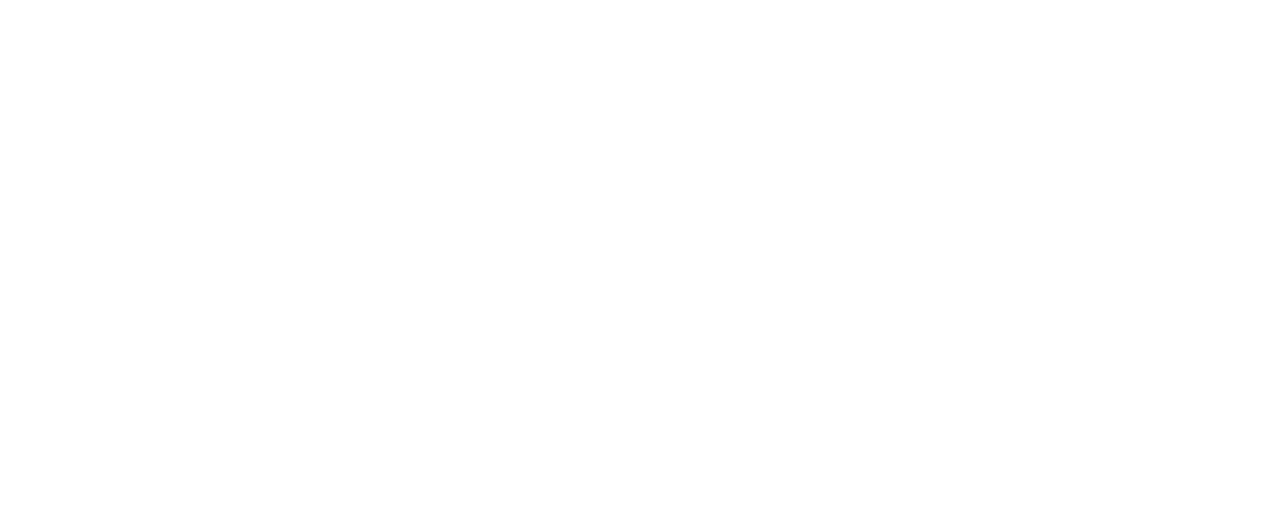
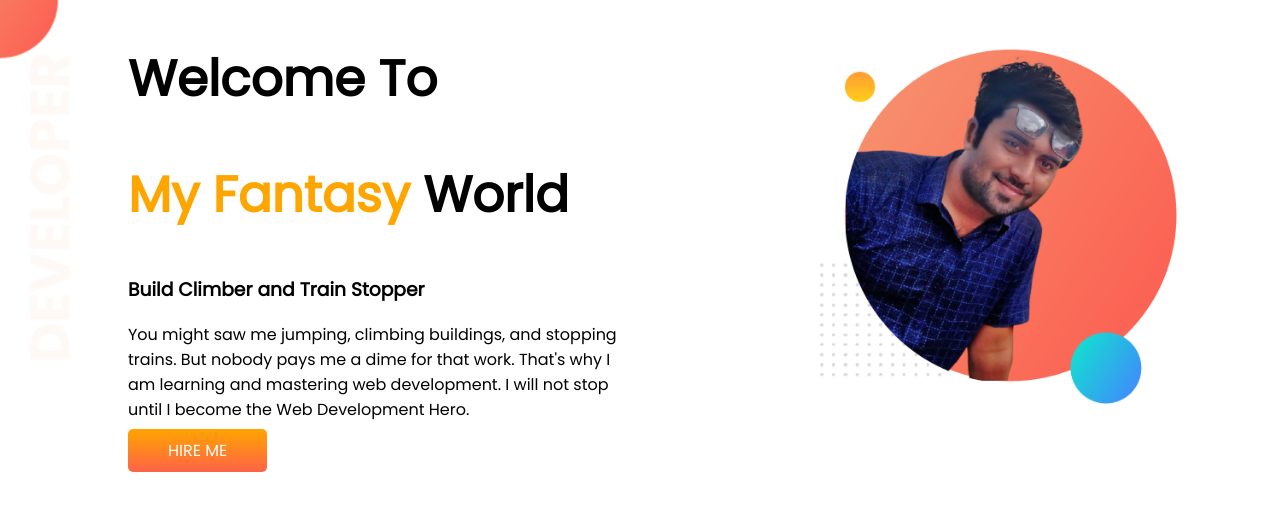
Before and after one commit to Tarik800/devoloper-portfolio, a plain HTML site: page index.html in a window 1280 px wide. Drawn offline with Linux system fonts and the light colour scheme.

Commit message:
top-banner

```diff
--- a/index.html
+++ b/index.html
@@ -5,9 +5,25 @@
     <meta http-equiv="X-UA-Compatible" content="IE=edge">
     <meta name="viewport" content="width=device-width, initial-scale=1.0">
     <title>Tarik Portfolio</title>
+    <link rel="preconnect" href="https://fonts.googleapis.com">
+    <link rel="preconnect" href="https://fonts.gstatic.com" crossorigin>
+    <link href="https://fonts.googleapis.com/css2?family=Merriweather:ital,wght@1,700&family=Poppins&display=swap" rel="stylesheet">
     <link rel="stylesheet" href="style.css">
 </head>
 <body>
+    <section class="top-banner">
+        <div class="half-width">
+            <h1>Welcome To</h1>
+            <h1><span class="orange-color">My Fantasy</span> World</h1>
+            <h3>Build Climber and Train Stopper</h3>
+            <p>You might saw me jumping, climbing buildings, and stopping trains. But nobody pays me a dime for that work. That's why I am learning and mastering web development. I will not stop until I become the Web Development Hero.</p>
+            <a class="link-button" target="blank" href="https://www.linkedin.com/in/tarik-ilslam-3419161b8/">HIRE ME</a>
+        </div>
+        <div class="half-width">
+            <img src="images/Tarik Portfolio 1.png" alt="">
+        </div>
+    </section>
+
 
 </body>
 </html>
--- a/style.css
+++ b/style.css
@@ -0,0 +1,34 @@
+body{
+    font-family: 'Poppins', sans-serif;
+    margin: 0;
+}
+h1{
+    font-size: 50px;
+}
+.orange-color{
+    color: orange;
+}
+section{
+    display: flex;
+}
+.half-width{
+    width: 50%;
+    padding-left: 10%;
+}
+.half-width img{
+    width: 90%;
+
+}
+.link-button{
+    text-decoration:none;
+    background-image: linear-gradient(orange, tomato);
+    padding: 10px 40px;
+    border-radius: 5px;
+    color: white;
+    font-weight: 400;
+}
+.top-banner{
+    background-image: url(images/top-banner.png);
+    background-repeat: no-repeat;
+
+}
```
Also changed, not shown: images/Tarik Portfolio 1.png (added), images/dream-bg.png (added), images/exp-bg.png (added), images/my-bg.png (added), images/my-bg2.png (added), images/top-banner.png (added).
